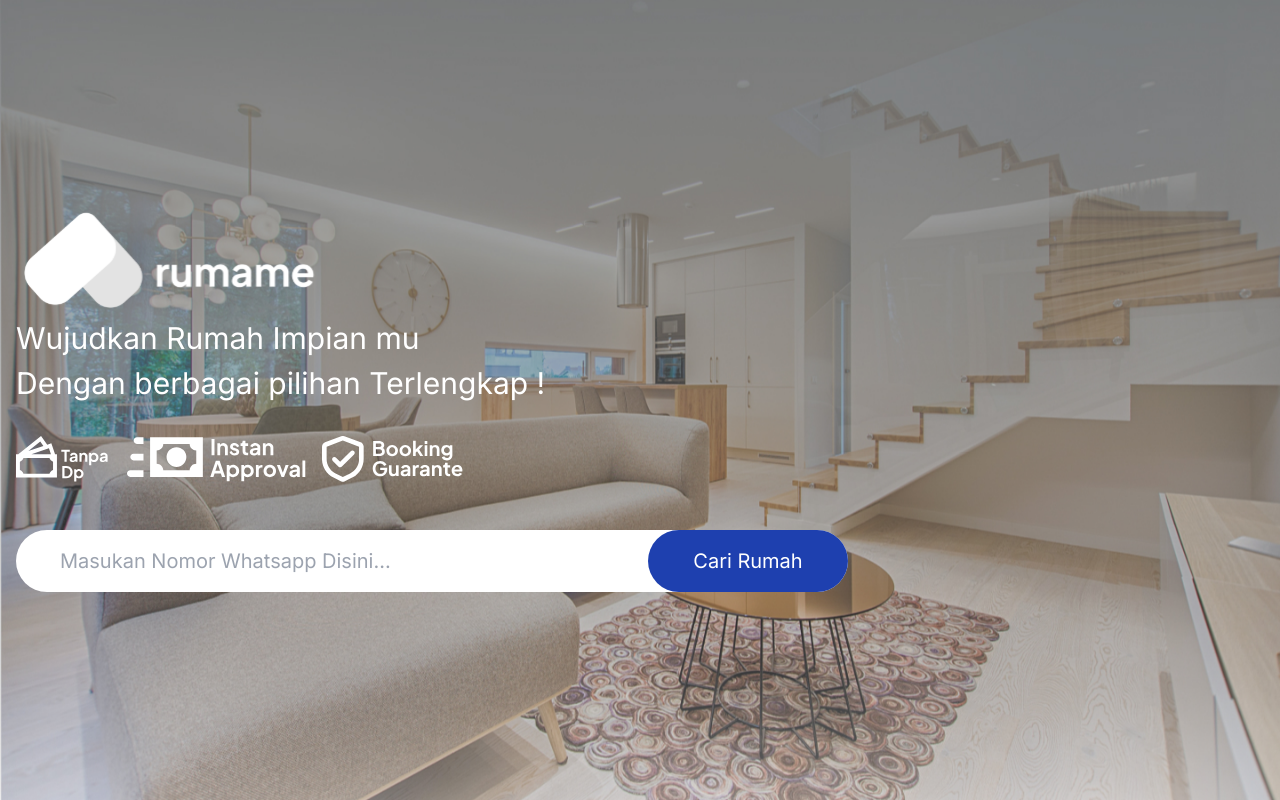
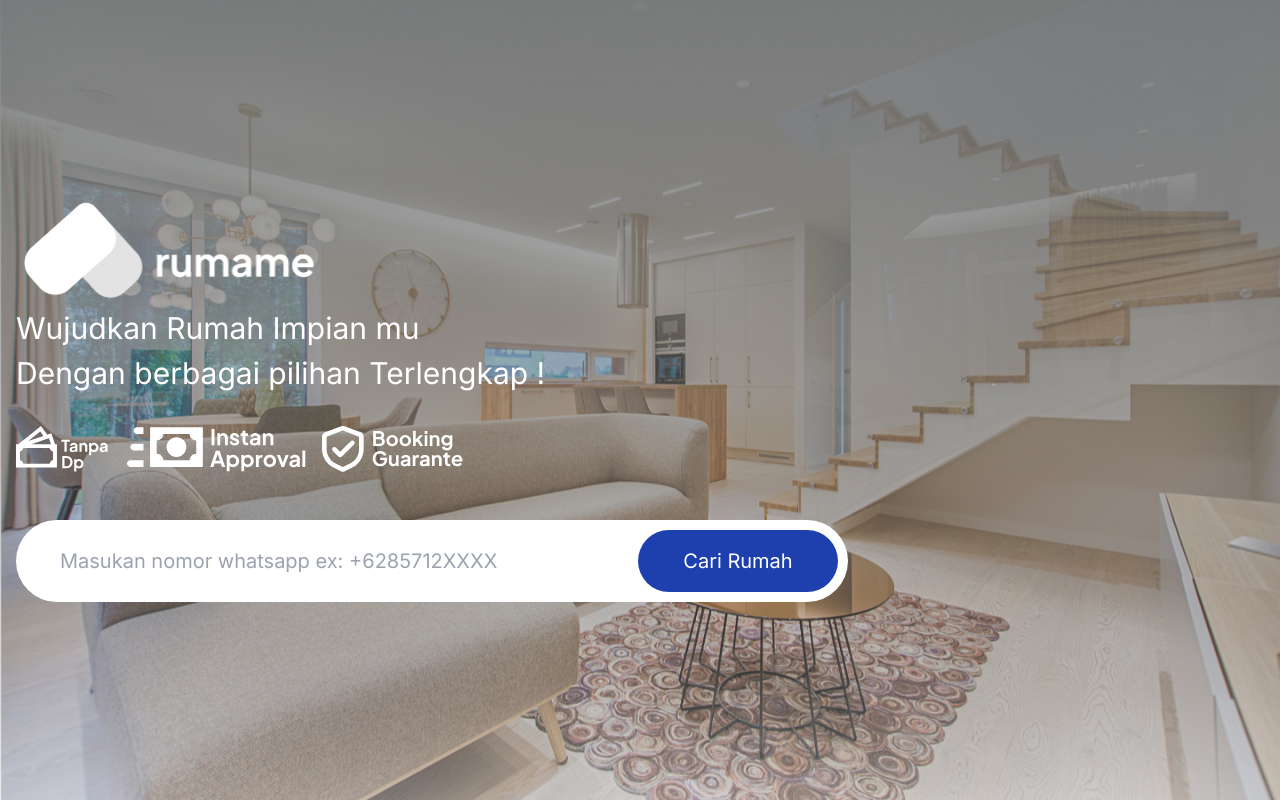
Before and after one commit to okta2510/rumame, a Next.js app: page /search in a window 1280 px wide. Built offline with nearby package versions, Linux system fonts and the light colour scheme.

Commit message:
update form

```diff
--- a/src/app/search/page.js
+++ b/src/app/search/page.js
@@ -28,9 +28,9 @@ export default function Search() {
           </div>
         </div>
         <div className='w-full pt-12 px-4'>
-          <div class="lg:flex text-gray-600 lg:bg-white  w-full lg:w-8/12 rounded-full items-center lg:pl-[24px] lg:gap-[20px] outline-none border-0 text-center justify-center">
+          <div class="lg:flex text-gray-600 lg:bg-white  w-full lg:w-8/12 rounded-full items-center lg:pl-[24px] lg:gap-[20px] outline-none border-0 text-center justify-center lg:p-[10px]">
             <input class="border-gray-300 bg-white h-10 rounded-full lg:rounded-lg focus:outline-none border-0 flex-grow text-[20px] mb-5 lg:mb-0 mx-auto w-full px-5 py-8 lg:py-0"
-              type="search" name="search" placeholder="Masukan Nomor Whatsapp Disini..."/>
+              type="phone" name="search" placeholder="Masukan nomor whatsapp ex: +6285712XXXX"/>
             <button type="submit" class="right-0 top-0 bg-blue-800 text-white lg:py-4 py-4 px-[20px] w-full lg:w-auto lg:px-[20px] rounded-full text-[20px] hover:cursor-pointer hover:bg-blue-900 lg:min-w-[200px]">
               Cari Rumah
             </button>
```
